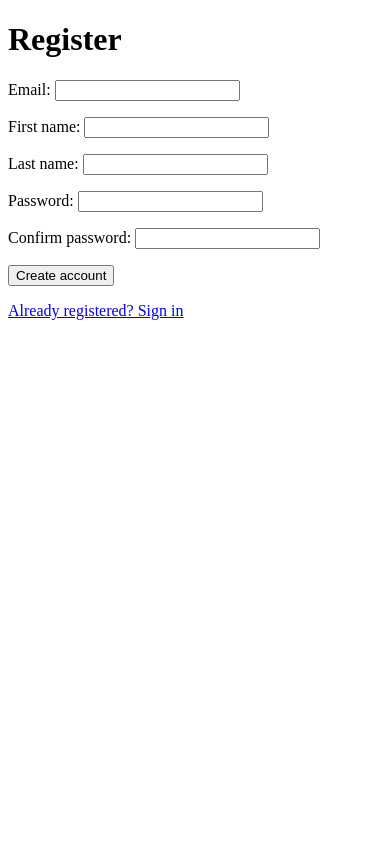
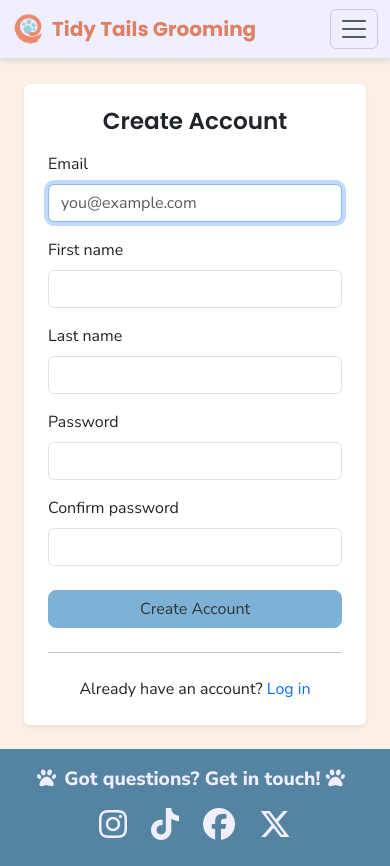
Before and after one commit to JackLamb99/tidy-tails-grooming, a Django app: page /accounts/register/ in a window 390 px wide. Before the commit the page ends 320 px from the top, so only its background shows below. Run offline with Django 5.2, Linux system fonts and the light colour scheme; parts of the project's set-up code (start-up, migrations or seed data) failed here and were passed over; some libraries are stand-ins or nearby versions.

Commit message:
REFACTOR register.html to enhance structure, improve form handling, and add error feedback

```diff
--- a/accounts/templates/accounts/register.html
+++ b/accounts/templates/accounts/register.html
@@ -1,12 +1,122 @@
-<!DOCTYPE html>
-<html>
-    <body>
-        <h1>Register</h1>
-        <form method="post">
-            {% csrf_token %}
-            {{ form.as_p }}
-            <button type="submit">Create account</button>
-        </form>
-        <p><a href="{% url 'accounts:login' %}">Already registered? Sign in</a></p>
-    </body>
-</html>
+{% extends "base.html" %}
+{% load static %}
+
+{% block content %}
+<div class="container page-centre my-4">
+    <div class="col-12 col-md-8 col-lg-6">
+        <div class="card shadow-sm border-0">
+            <div class="card-body p-4 p-md-5">
+                <h1 class="h3 mb-3 text-center">Create Account</h1>
+
+                <!-- Form Errors -->
+                {% if form.non_field_errors %}
+                    <div class="alert alert-danger" role="alert">
+                        {% for err in form.non_field_errors %}{{ err }} {% endfor %}
+                    </div>
+                {% endif %}
+
+                <form method="post" novalidate>
+                    {% csrf_token %}
+
+                    <div class="mb-3">
+                        <label for="id_email" class="form-label">Email</label>
+                        <input
+                            type="email"
+                            name="{{ form.email.name }}"
+                            id="id_email"
+                            class="form-control {% if form.email.errors %}is-invalid{% endif %}"
+                            value="{{ form.email.value|default_if_none:'' }}"
+                            placeholder="you@example.com"
+                            autocomplete="email"
+                            required
+                            autofocus>
+                        {% if form.email.errors %}
+                            <div class="invalid-feedback">
+                                {% for err in form.email.errors %}{{ err }}{% endfor %}
+                            </div>
+                        {% endif %}
+                    </div>
+
+                    <div class="mb-3">
+                        <label for="id_first_name" class="form-label">First name</label>
+                        <input
+                            type="text"
+                            name="{{ form.first_name.name }}"
+                            id="id_first_name"
+                            class="form-control {% if form.first_name.errors %}is-invalid{% endif %}"
+                            value="{{ form.first_name.value|default_if_none:'' }}"
+                            autocomplete="given-name"
+                            required>
+                        {% if form.first_name.errors %}
+                            <div class="invalid-feedback">
+                                {% for err in form.first_name.errors %}{{ err }}{% endfor %}
+                            </div>
+                        {% endif %}
+                    </div>
+
+                    <div class="mb-3">
+                        <label for="id_last_name" class="form-label">Last name</label>
+                        <input
+                            type="text"
+                            name="{{ form.last_name.name }}"
+                            id="id_last_name"
+                            class="form-control {% if form.last_name.errors %}is-invalid{% endif %}"
+                            value="{{ form.last_name.value|default_if_none:'' }}"
+                            autocomplete="family-name"
+                            required>
+                        {% if form.last_name.errors %}
+                            <div class="invalid-feedback">
+                                {% for err in form.last_name.errors %}{{ err }}{% endfor %}
+                            </div>
+                        {% endif %}
+                    </div>
+
+                    <div class="mb-3">
+                        <label for="id_password1" class="form-label">Password</label>
+                        <input
+                            type="password"
+                            name="{{ form.password1.name }}"
+                            id="id_password1"
+                            class="form-control {% if form.password1.errors %}is-invalid{% endif %}"
+                            autocomplete="new-password"
+                            required>
+                        {% if form.password1.errors %}
+                            <div class="invalid-feedback">
+                                {% for err in form.password1.errors %}{{ err }}{% endfor %}
+                            </div>
+                        {% endif %}
+                    </div>
+
+                    {# Confirm Password #}
+                    <div class="mb-4">
+                        <label for="id_password2" class="form-label">Confirm password</label>
+                        <input
+                            type="password"
+                            name="{{ form.password2.name }}"
+                            id="id_password2"
+                            class="form-control {% if form.password2.errors %}is-invalid{% endif %}"
+                            autocomplete="new-password"
+                            required>
+                        {% if form.password2.errors %}
+                            <div class="invalid-feedback">
+                                {% for err in form.password2.errors %}{{ err }}{% endfor %}
+                            </div>
+                        {% endif %}
+                    </div>
+
+                    <div class="d-grid mb-3">
+                        <button type="submit" class="btn btn-primary">Create Account</button>
+                    </div>
+                </form>
+
+                <hr class="my-4">
+
+                <p class="mb-0 text-center">
+                    Already have an account?
+                    <a href="{% url 'accounts:login' %}">Log in</a>
+                </p>
+            </div>
+        </div>
+    </div>
+</div>
+{% endblock %}
```
